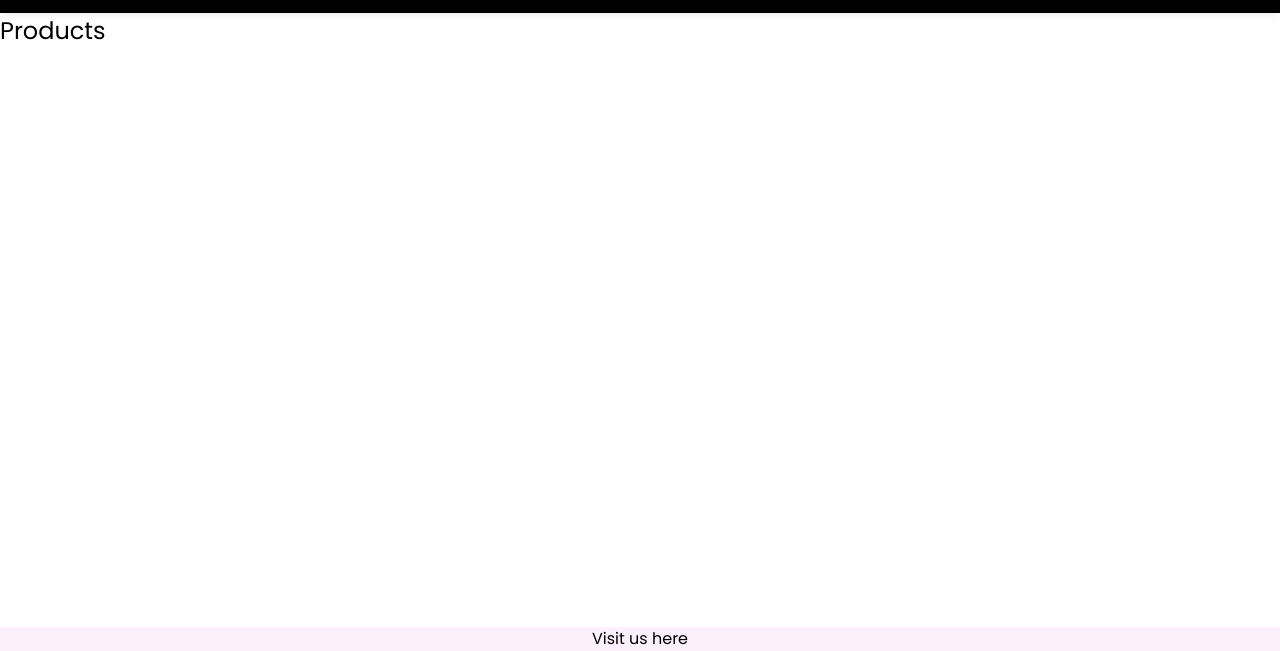
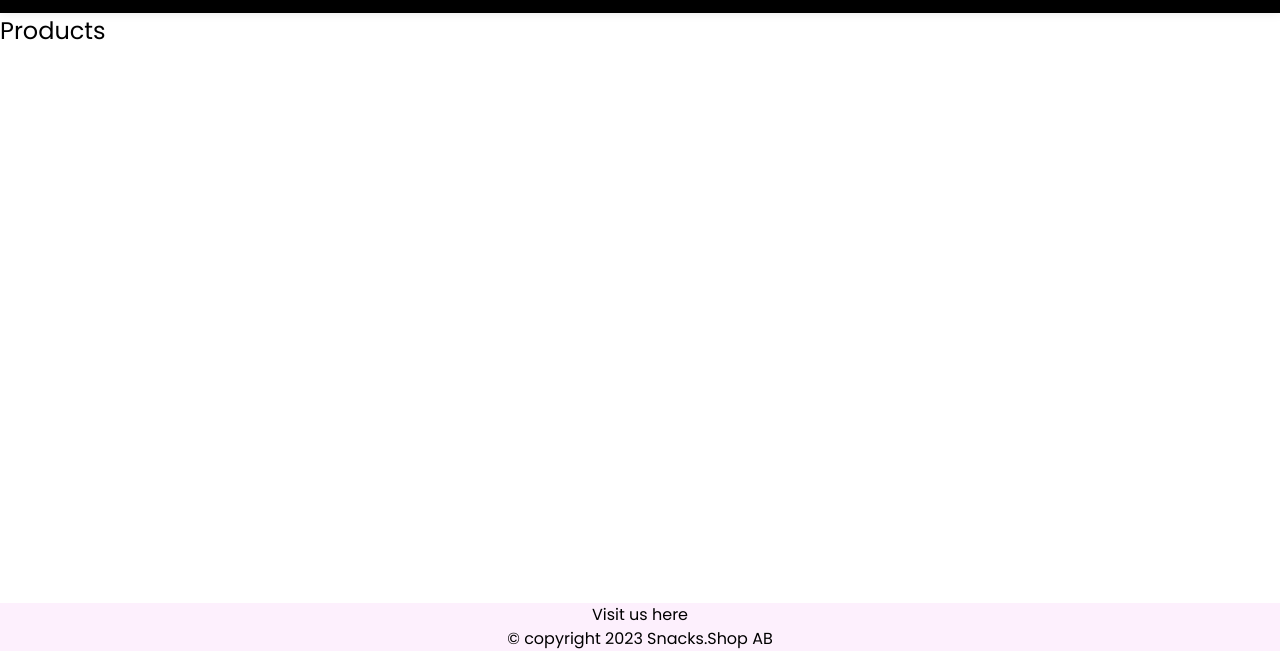
Before and after one commit to sherii190/ECOMMERCE-WITH-CRUD-API, a website: page Frontend/products.html in a window 1280 px wide. Shown: the part 149-800 px from the top of the page. Drawn offline with Linux system fonts and the light colour scheme; a web font is replaced by a local one.

Commit message:
©copyright footer

```diff
--- a/Frontend/products.html
+++ b/Frontend/products.html
@@ -51,6 +51,7 @@
     <main id="products" class=""></main>
     <footer id="footer">
       <p>Visit us here</p>
+      <p>© copyright 2023 Snacks.Shop AB</p>
     </footer>
   </body>
 </html>
```
